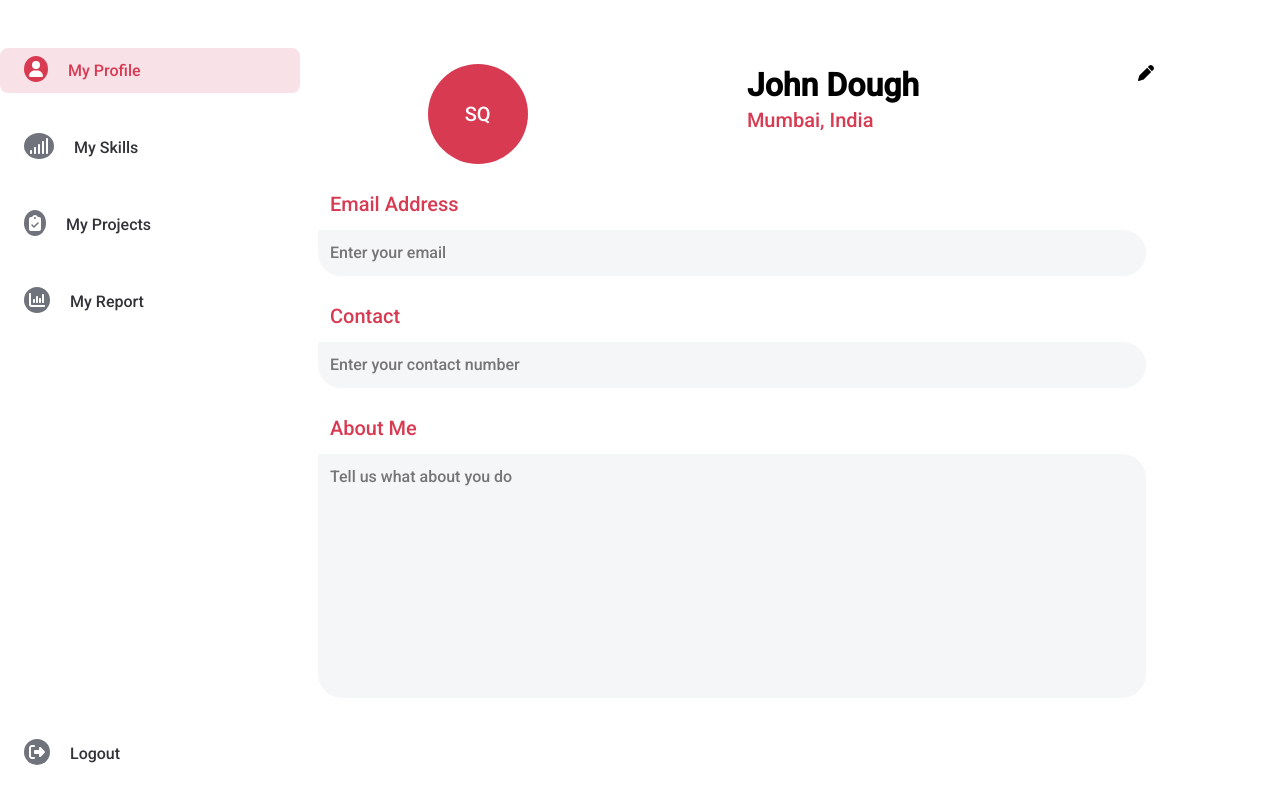
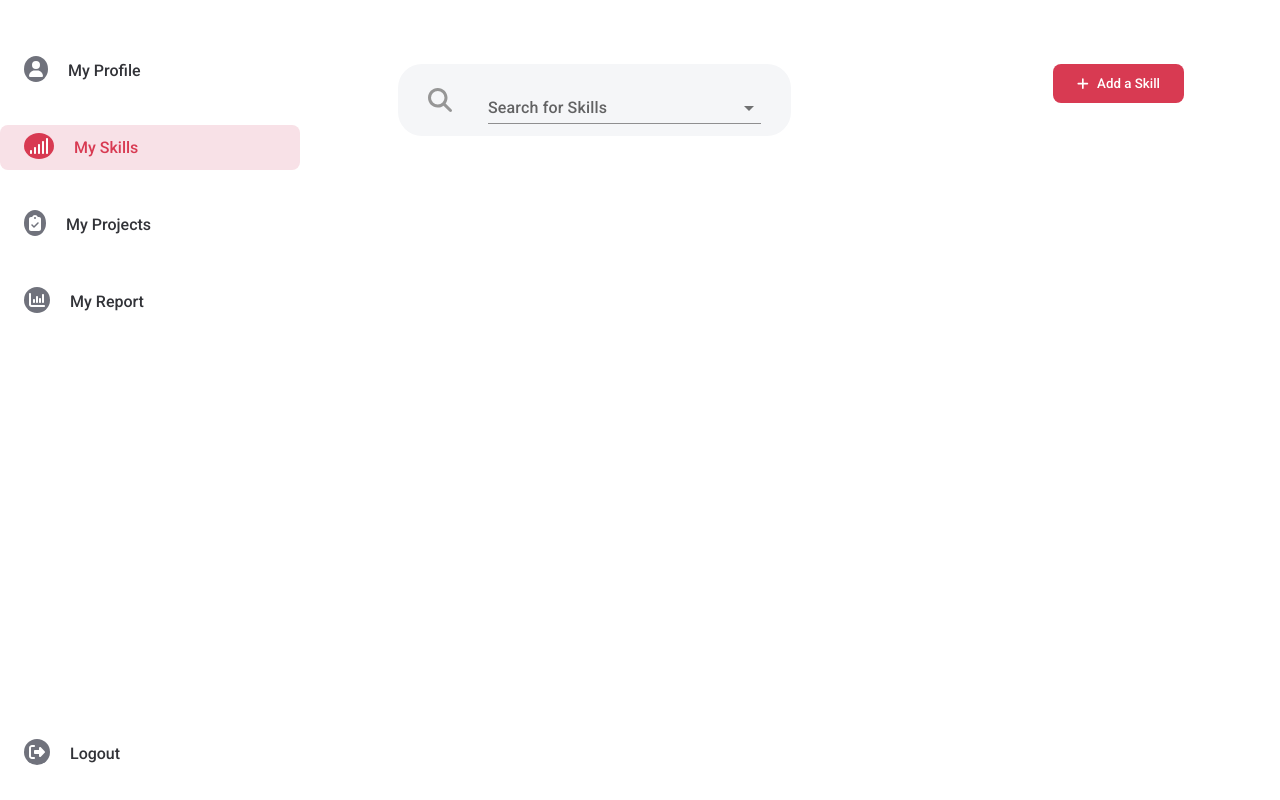
Before and after one commit to devshahid/myprofile, a React (Create React App) app in the folder client/: page /skills in a window 1280 px wide. Built offline with nearby package versions, Linux system fonts and the light colour scheme.

Commit message:
made changes in skills and sidebar

```diff
--- a/client/src/App.js
+++ b/client/src/App.js
@@ -1,21 +1,26 @@
 import "./App.css";
 import "./css/signin.css";
+import "./css/skills.css";
 import { BrowserRouter as Router, Route, Routes } from "react-router-dom";
 import SignIn from "./Components/Login/SignIn";
 import Register from "./Components/Login/Register";
 import ForgotPassword from "./Components/Login/ForgotPassword";
 import Profile from "./Components/Dashboard/Profile";
 import Skills from "./Components/Dashboard/Skills";
+import Projects from "./Components/Dashboard/Projects";
+import Reports from "./Components/Dashboard/Reports";
 // import Sidebar from "./Components/Dashboard/Sidebar";
 function App() {
   return (
     <Router>
       <Routes>
-        <Route exact path="/" element={<Profile />}></Route>
-        <Route path="/login" element={<SignIn />}></Route>
+        <Route exact path="/" element={<SignIn />}></Route>
+        <Route path="/profile" element={<Profile />}></Route>
         <Route path="/register" element={<Register />}></Route>
         <Route path="/forgotpassword" element={<ForgotPassword />}></Route>
         <Route path="/skills" element={<Skills />}></Route>
+        <Route path="/projects" element={<Projects />}></Route>
+        <Route path="/reports" element={<Reports />}></Route>
       </Routes>
     </Router>
   );
--- /dev/null
+++ b/client/src/Components/Dashboard/Projects.jsx
@@ -0,0 +1,14 @@
+import React from "react";
+import Sidebar from "./Sidebar";
+const Projects = () => {
+  return (
+    <main className="space-toggle">
+      <Sidebar />
+      <div>
+        <h4>Coming Soon</h4>
+      </div>
+    </main>
+  );
+};
+
+export default Projects;
--- /dev/null
+++ b/client/src/Components/Dashboard/Reports.jsx
@@ -0,0 +1,14 @@
+import React from "react";
+import Sidebar from "./Sidebar";
+const Reports = () => {
+  return (
+    <main className="space-toggle">
+      <Sidebar />
+      <div>
+        <h4>Coming Soon</h4>
+      </div>
+    </main>
+  );
+};
+
+export default Reports;
--- a/client/src/Components/Dashboard/Sidebar.jsx
+++ b/client/src/Components/Dashboard/Sidebar.jsx
@@ -1,5 +1,5 @@
-import React from "react";
-import { Link } from "react-router-dom";
+import React, { useState } from "react";
+import { NavLink } from "react-router-dom";
 import "../../css/sidebar.css";
 import "../../css/profile.css";
 import {
@@ -12,32 +12,52 @@ import {
 import { FontAwesomeIcon } from "@fortawesome/react-fontawesome";
 
 const Sidebar = () => {
+  const [changeClass, setChangeClass] = useState({
+    id: 1,
+  });
+
   return (
     <main className="space-toggle">
       <div className="sidebar show">
         <nav className="nav">
           <div className="nav-list">
-            <Link to="/" className="nav-link active">
+            <NavLink
+              to="/profile"
+              activeClassName="active"
+              className="nav-link"
+            >
               <FontAwesomeIcon className="icon" icon={faUser} />
               <span className="nav-link-name">My Profile</span>
-            </Link>
-            <Link to="/skills" className="nav-link ">
+            </NavLink>
+            <NavLink
+              to="/skills"
+              activeClassName="active"
+              className="nav-link "
+            >
               <FontAwesomeIcon className="icon" icon={faSignal} />
               <span className="nav-link-name">My Skills</span>
-            </Link>
-            <Link to="/" className="nav-link">
+            </NavLink>
+            <NavLink
+              to="/projects"
+              activeClassName="active"
+              className="nav-link"
+            >
               <FontAwesomeIcon className="icon" icon={faClipboardCheck} />
               <span className="nav-link-name">My Projects</span>
-            </Link>
-            <Link to="/" className="nav-link">
+            </NavLink>
+            <NavLink
+              to="/reports"
+              activeClassName="active"
+              className="nav-link"
+            >
               <FontAwesomeIcon className="icon" icon={faChartColumn} />
               <span className="nav-link-name">My Report</span>
-            </Link>
+            </NavLink>
           </div>
-          <Link to="/" className="nav-link">
+          <NavLink to="/" className="nav-link">
             <FontAwesomeIcon className="icon" icon={faRightFromBracket} />
             <span className="nav-link-name">Logout</span>
-          </Link>
+          </NavLink>
         </nav>
       </div>
     </main>
--- a/client/src/Components/Dashboard/Skills.jsx
+++ b/client/src/Components/Dashboard/Skills.jsx
@@ -1,52 +1,95 @@
-import React from "react";
-import "../../css/sidebar.css";
-import "../../css/profile.css";
+import React, { useState } from "react";
 import Sidebar from "./Sidebar";
-import { Avatar, Stack } from "@mui/material";
-import { faPen } from "@fortawesome/free-solid-svg-icons";
+import { faSearch, faPlus } from "@fortawesome/free-solid-svg-icons";
 import { FontAwesomeIcon } from "@fortawesome/react-fontawesome";
+import Rating from "@mui/material/Rating";
+import TextField from "@mui/material/TextField";
+import Autocomplete from "@mui/material/Autocomplete";
+import InputAdornment from "@mui/material/InputAdornment";
 const Skills = () => {
+  const top100Films = [
+    { label: "Modern CSS" },
+    { label: "Static Site Generators" },
+    { label: "Version Control" },
+  ];
+  const [value, setValue] = useState([0, 0, 2, 2, 3]);
   return (
     <>
       <main className="space-toggle">
         <Sidebar />
-        <div className="profileSection">
-          <div className="profileDetails">
-            <div className="imageDisplay">
-              <Stack direction="row" spacing={2}>
-                <Avatar sx={{ bgcolor: "#D83A52", width: 100, height: 100 }}>
-                  SQ
-                </Avatar>
-              </Stack>
-            </div>
-            <div className="nameDisplay">
-              <h3>John Dough</h3>
-              <p>Mumbai, India</p>
-            </div>
-            <div className="editDetails">
-              <FontAwesomeIcon icon={faPen} />
-            </div>
+        <div className="skillsHeader">
+          <div className="searchBar">
+            <FontAwesomeIcon className="searchIcon" icon={faSearch} />
+            {/* <input type="text" placeholder="Search for Skills" /> */}
+            <Autocomplete
+              className="skillAutomcomplete"
+              options={top100Films}
+              sx={{ width: 300 }}
+              renderInput={(params) => (
+                <TextField
+                  {...params}
+                  label="Search for Skills"
+                  variant="standard"
+                />
+              )}
+            />
           </div>
-          <div className="profileForm">
-            <form>
-              <div className="profileInputBox">
-                <label>Email Address</label>
-                <input type="email" placeholder="Enter your email" />
-              </div>
-              <div className="profileInputBox">
-                <label>Contact</label>
-                <input type="text" placeholder="Enter your contact number" />
-              </div>
-              <div className="profileInputBox">
-                <label>About Me</label>
-                <textarea
-                  placeholder="Tell us what about you do"
-                  cols="30"
-                  rows="10"
-                />
-              </div>
-            </form>
+          <div className="addSkills">
+            <button>
+              <FontAwesomeIcon className="searchIcon" icon={faPlus} />
+              Add a Skill
+            </button>
           </div>
+        </div>
+        <div className="skillsView">
+          {top100Films.map((key) => (
+            <p>{top100Films[key]}</p>
+          ))}
+          {/* <div className="skills">
+            <h4>Modern CSS</h4>
+            <Rating
+              name="size-large"
+              value={value[0]}
+              size="large"
+              onChange={(event, newValue) => {
+                console.log(newValue);
+                setValue((value) => ({
+                  ...value,
+                  [0]: newValue,
+                }));
+
+                console.log(value);
+              }}
+            />
+          </div>
+          <div className="skills">
+            <h4>Static Site Generators</h4>
+            <Rating
+              name="size-large"
+              value={value[1]}
+              size="large"
+              onChange={(event, newValue) => {
+                setValue((value) => ({
+                  ...value,
+                  [1]: newValue,
+                }));
+              }}
+            />
+          </div>
+          <div className="skills">
+            <h4>Version Control</h4>
+            <Rating
+              name="size-large"
+              value={value[2]}
+              size="large"
+              onChange={(event, newValue) => {
+                setValue((value) => ({
+                  ...value,
+                  [2]: newValue,
+                }));
+              }}
+            />
+          </div> */}
         </div>
       </main>
     </>
--- a/client/src/Components/Login/Form.jsx
+++ b/client/src/Components/Login/Form.jsx
@@ -1,7 +1,13 @@
 import React from "react";
+import { useNavigate } from "react-router-dom";
+
 import { FontAwesomeIcon } from "@fortawesome/react-fontawesome";
 import { Link } from "react-router-dom";
 const Form = (props) => {
+  const navigate = useNavigate();
+  const handleSignIn = () => {
+    navigate("/profile");
+  };
   return (
     <div className="SignInOuter">
       <div className="signInBody">
@@ -40,7 +46,7 @@ const Form = (props) => {
               ""
             )}
             <div className="signInBtn">
-              <button>{props.buttonName}</button>
+              <button onClick={handleSignIn}>{props.buttonName}</button>
             </div>
           </form>
         </div>
--- a/client/src/css/sidebar.css
+++ b/client/src/css/sidebar.css
@@ -5,7 +5,7 @@
   --first-color: #ffffff;
   --first-color-alt: #323338;
   --active-link-color: #d83a52;
-  --white-color: #ffddee;
+  --white-color: #000000;
 }
 * {
   margin: 0;
@@ -73,8 +73,8 @@ main {
   margin-bottom: 1.5rem;
 }
 .nav-link:hover {
-  color: var(--white-color);
-  background-color: rgba(0, 0, 0, 0.1);
+  color: var(--active-link-color);
+  background-color: #f8e1e7;
 }
 .active {
   color: var(--active-link-color);
--- /dev/null
+++ b/client/src/css/skills.css
@@ -0,0 +1,73 @@
+.skillsHeader {
+  display: flex;
+  justify-content: space-between;
+  padding: 0 5rem;
+}
+.searchBar {
+  background: #f5f6f8;
+  border-radius: 24px;
+  width: 50%;
+  padding: 12px;
+  display: flex;
+  align-items: center;
+}
+/* comment for actual */
+.searchBar > * {
+  margin: 0 10px;
+  padding: 0 8px;
+}
+.searchBar .searchIcon {
+  color: #969696;
+  font-size: 24px;
+}
+/* .searchBar input,
+.searchBar .inputSkills {
+  border: none;
+  padding: 5px 0;
+  outline: none;
+  font-weight: 500;
+  font-size: 14px;
+  line-height: 120%;
+  color: #969696;
+  background: #f5f6f8;
+} */
+
+.addSkills button {
+  background: #d83a52;
+  border-radius: 8px;
+  display: flex;
+  flex-direction: row;
+  justify-content: center;
+  align-items: center;
+  padding: 12px 24px;
+  gap: 8px;
+  border: none;
+  outline: none;
+  color: #ffffff;
+
+  /* Inside auto layout */
+
+  flex: none;
+  order: 2;
+  flex-grow: 0;
+}
+
+.skillsView {
+  display: flex;
+  flex-wrap: wrap;
+  width: 100%;
+}
+.skills {
+  /* background: green; */
+  background: #f5f6f8;
+  border-radius: 0px 24px 24px 24px;
+  width: calc(50% - 50px) !important;
+  height: 74px;
+  margin: 25px 10px 0;
+}
+.skills h4 {
+  padding: 10px;
+  font-size: 20px;
+  line-height: 27px;
+  color: #323338;
+}
```
